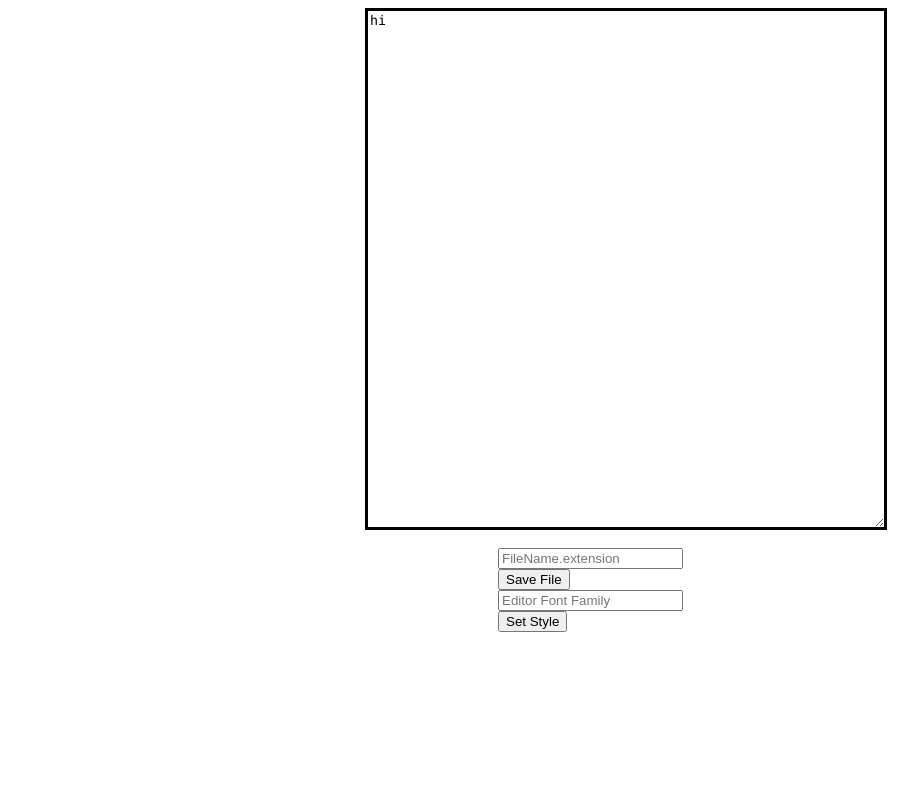
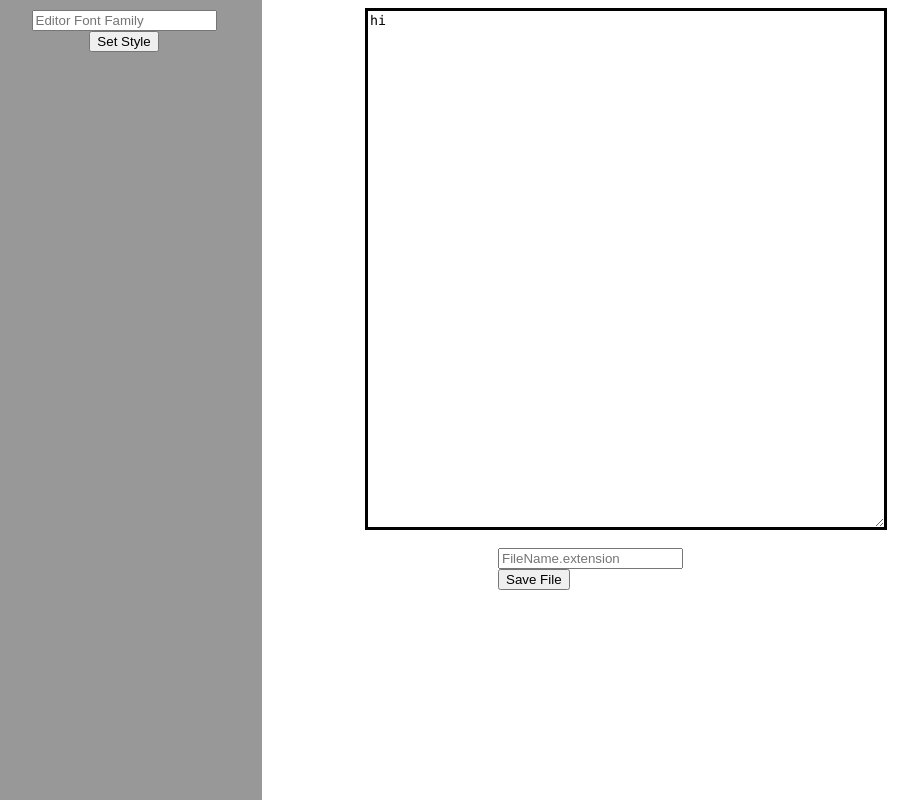
Before and after one commit to Vailfire/codiio, a PHP site: page / in a window 1280 px wide. Shown: the whole page, without its empty margins (14-932 px from the left). Run offline with PHP 8.4, Linux system fonts and the light colour scheme.

Commit message:
Added Style settings pane

```diff
--- a/Scripts/Script.js
+++ b/Scripts/Script.js
@@ -6,22 +6,12 @@ function downloadText() {
 
 	var downloadLink = document.createElement("a");
 	downloadLink.download = FileDownloadName;
-	downloadLink.innerHTML = "Download File";
-	if (window.webkitURL != null)
-	{
+
 		// Chrome allows the link to be clicked
 		// without actually adding it to the DOM.
 		downloadLink.href = window.webkitURL.createObjectURL(textFileBlob);
-	}
-	else
-	{
-		// Firefox requires the link to be added to the DOM
-		// before it can be clicked.
-		downloadLink.href = window.URL.createObjectURL(textFileBlob);
-		downloadLink.onclick = destroyClickedElement;
-		downloadLink.style.display = "none";
-		document.body.appendChild(downloadLink);
-	}
+
+
 
 	downloadLink.click();
 }
--- a/Stylesheets/Styles.css
+++ b/Stylesheets/Styles.css
@@ -15,9 +15,22 @@ border: 3px solid;
   border: 3px solid;
   font-family: monaco;
 }
+
 #downloadArea {
   margin: auto;
   width: 256px;
   height: 16px;
 
 }
+
+#styleSettings {
+  padding: 10px;
+  position: fixed;
+  top: 0;
+  bottom: 0;
+  left: 0px;
+  width: 256px;
+
+  text-align: center;
+  background-color: #989898
+}
--- a/index.html
+++ b/index.html
@@ -17,8 +17,11 @@
   <div id="downloadArea">
     <input type="text" id="fileName" placeholder="FileName.extension"></input>
     <button type="button" onclick="downloadText()">Save File</button>
+
+  </div>
+  <div id="styleSettings">
     <input type="text" id="setFontFamily" placeholder="Editor Font Family"></input>
     <button onclick="setStyle()">Set Style</button>
-  </div>
+  </div
 </body>
 </html>
```
